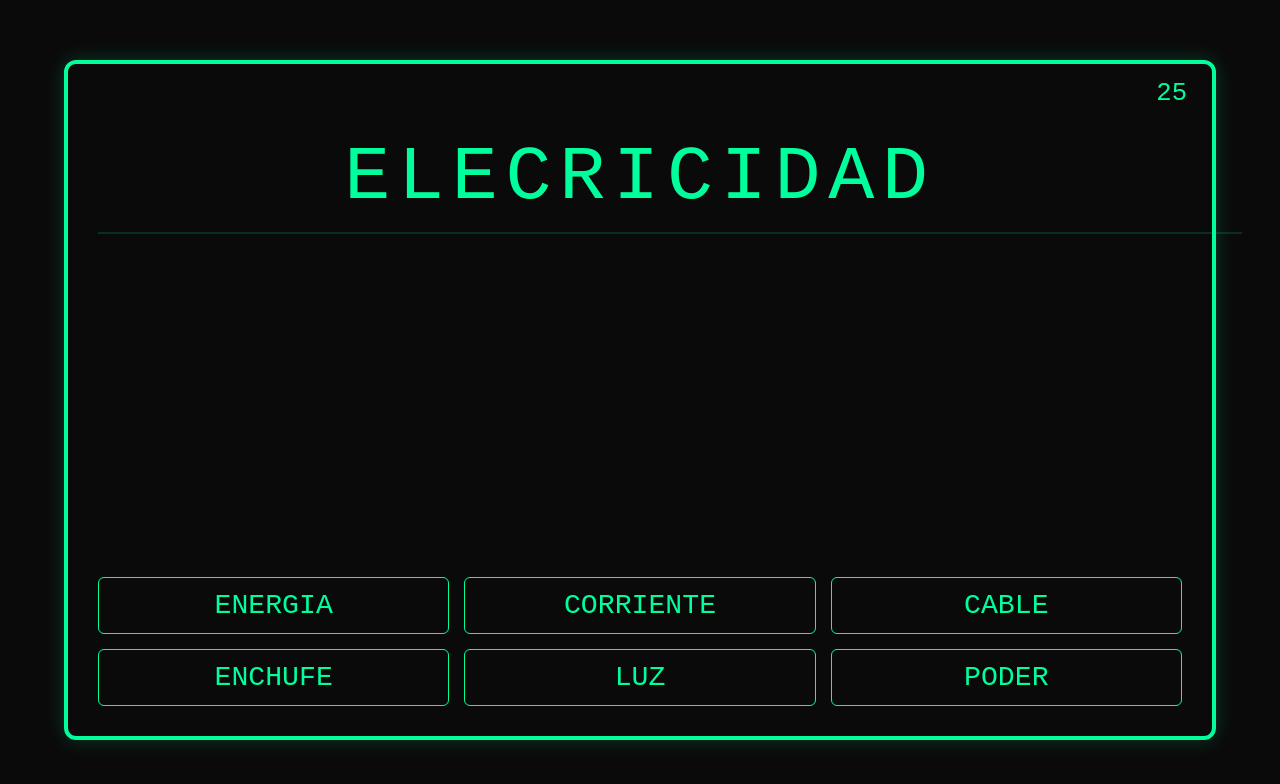
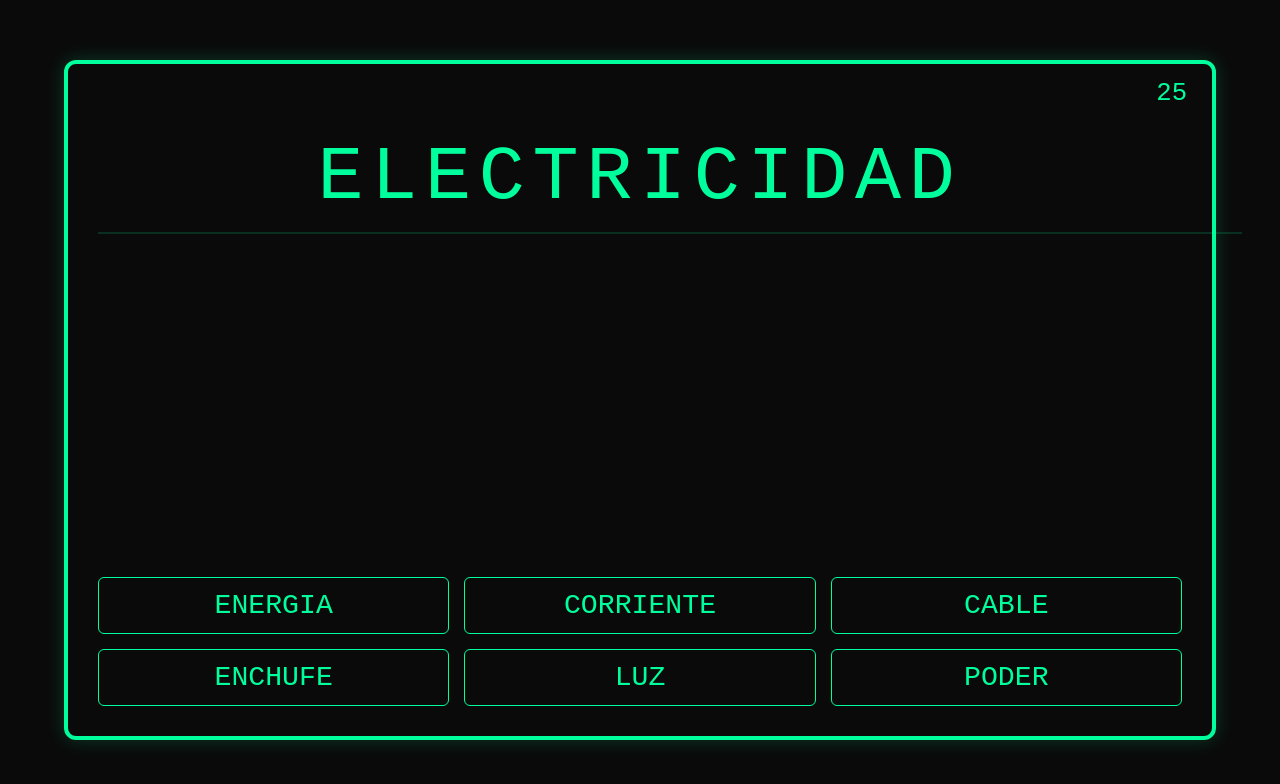
Before and after one commit to Gerundista/JuegoAcaAsiBienAcaAsiAcaBienAsiAca, a plain HTML site: page index.html in a window 1280 px wide. Drawn offline with Linux system fonts and the light colour scheme.

Commit message:
Fix spelling error in 'ELECTRICIDAD'

```diff
--- a/index.html
+++ b/index.html
@@ -89,7 +89,7 @@
 <script>
   const cards = [
     {
-      word: "ELECRICIDAD",
+      word: "ELECTRICIDAD",
       forbidden: ["ENERGIA", "CORRIENTE", "CABLE", "ENCHUFE", "LUZ", "PODER"]
     },
     {
@@ -139,6 +139,74 @@
     {
       word: "AUTOMOVIL ELECTRICO",
       forbidden: ["COCHE", "VEHICULO", "BATERIA", "GASOLINA", "ENERGIA", "RUEDAS"]
+    },
+    {
+      word: "ROBOT",
+      forbidden: ["MAQUINA", "AUTOMATICO", "INDUSTRIA", "PROGRAMADO", "BRAZO", "HUMANO"]
+    },
+    {
+      word: "INTELIGENCIA ARTIFICIAL",
+      forbidden: ["DATOS", "APRENDER", "ALGORITMO", "COMPUTADORA", "DECISION", "MAQUINA"]
+    },
+    {
+      word: "BASE DE DATOS",
+      forbidden: ["INFORMACION", "ALMACENAR", "DIGITAL", "REGISTRO", "ARCHIVO", "SISTEMA"]
+    },
+    {
+      word: "REDES SOCIALES",
+      forbidden: ["INTERNET", "PERSONAS", "COMUNICAR", "MENSAJES", "PLATAFORMA", "ONLINE"]
+    },
+    {
+      word: "IMPRESORA 3D",
+      forbidden: ["OBJETO", "CAPAS", "PLASTICO", "MAQUINA", "FABRICAR", "DISEÑO"]
+    },
+    {
+      word: "NUBE",
+      forbidden: ["INTERNET", "DATOS", "ALMACENAR", "SERVIDOR", "ONLINE", "ARCHIVOS"]
+    },
+    {
+      word: "CIBERSEGURIDAD",
+      forbidden: ["PROTECCION", "DATOS", "INTERNET", "HACKER", "SEGURIDAD", "RED"]
+    },
+    {
+      word: "GPS",
+      forbidden: ["UBICACION", "MAPA", "SATELITE", "NAVEGACION", "POSICION", "RUTA"]
+    },
+    {
+      word: "DRON",
+      forbidden: ["VOLAR", "CAMARA", "CONTROL", "AIRE", "ROBOT", "REMOTO"]
+    },
+    {
+      word: "FIBRA OPTICA",
+      forbidden: ["LUZ", "CABLE", "INTERNET", "VELOCIDAD", "DATOS", "TRANSMISION"]
+    },
+    {
+      word: "AUTOMATAS",
+      forbidden: ["MAQUINA", "MOVIMIENTO", "ANTIGUO", "MECANICO", "ROBOT", "CONTROL"]
+    },
+    {
+      word: "DIGITALIZACION",
+      forbidden: ["CONVERTIR", "DATOS", "ANALOGICO", "TECNOLOGIA", "INFORMACION", "FORMATO"]
+    },
+    {
+      word: "ALGORITMO",
+      forbidden: ["PASOS", "PROCESO", "CALCULO", "PROGRAMA", "LOGICA", "INSTRUCCIONES"]
+    },
+    {
+      word: "SERVIDOR",
+      forbidden: ["COMPUTADORA", "RED", "DATOS", "INTERNET", "ALMACENAR", "CLIENTE"]
+    },
+    {
+      word: "HARDWARE",
+      forbidden: ["FISICO", "COMPUTADORA", "COMPONENTES", "MAQUINA", "EQUIPO", "DISPOSITIVO"]
+    },
+    {
+      word: "REALIDAD VIRTUAL",
+      forbidden: ["GAFAS", "SIMULACION", "DIGITAL", "ENTORNO", "3D", "VIDEOJUEGO"]
+    },
+    {
+      word: "BIOTECNOLOGIA",
+      forbidden: ["CIENCIA", "GENES", "LABORATORIO", "ORGANISMOS", "ADN", "INVESTIGACION"]
     }
   ];
 
```
